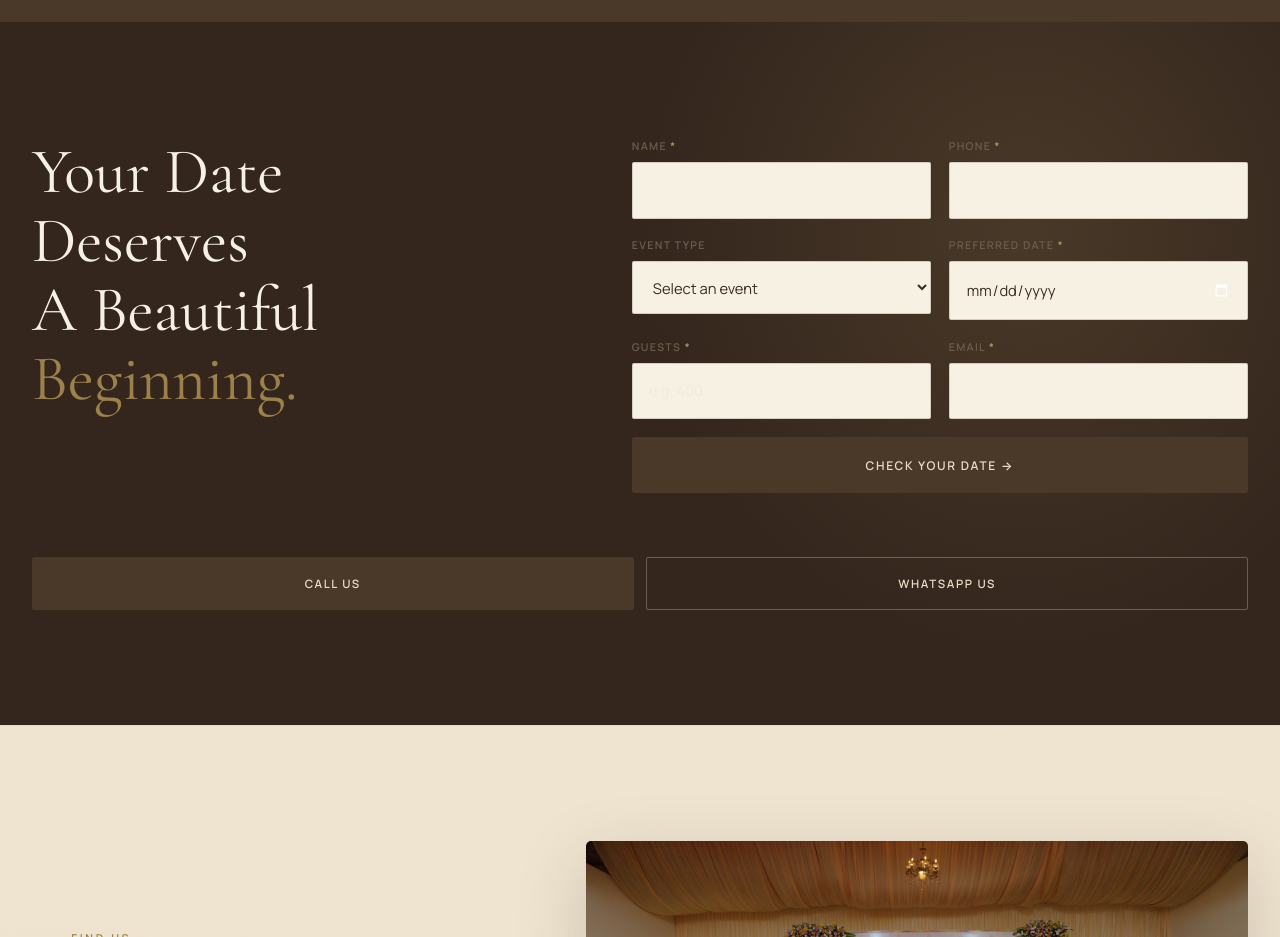
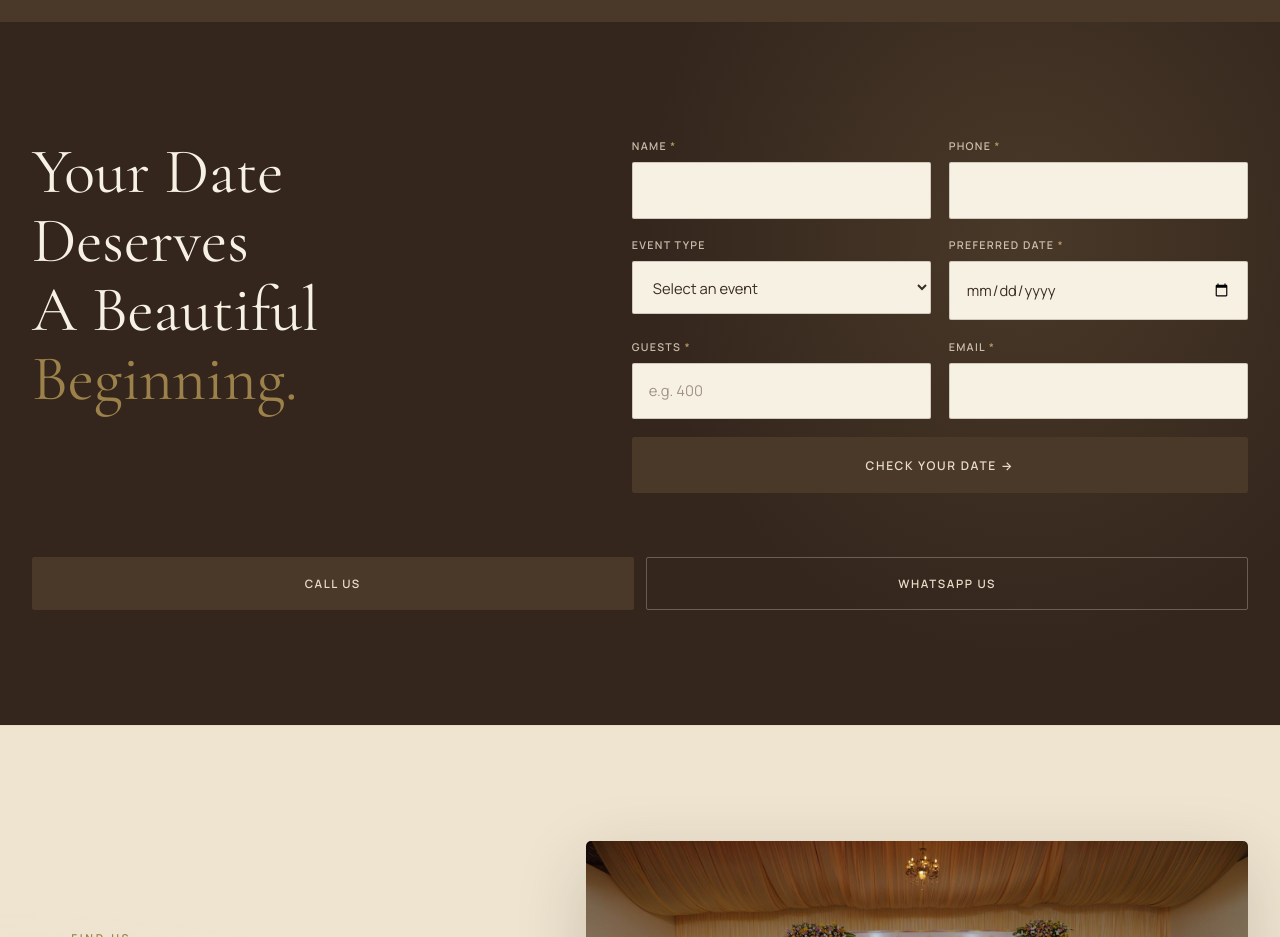
Before and after one commit to dhruvkumar2107/resort, a plain HTML site: page index.html in a window 1280 px wide. Shown: the part 6000-6937 px from the top of the page. Drawn offline with nearby package versions, Linux system fonts and the light colour scheme.

Commit message:
Fix invisible form labels, placeholders and select text

```diff
--- a/assets/css/styles.css
+++ b/assets/css/styles.css
@@ -45,6 +45,7 @@
   --font-serif: var(--serif);
   --text-muted: var(--text-mute);
   --radius: var(--r-lg);
+  --field-ph: rgba(74,56,41,.5);
 }
 
 .gallery-quote { font-family: var(--serif); font-weight: 500; color: var(--mud); }
@@ -947,35 +948,44 @@ body.nav-open { overflow: hidden; }
 }
 .booking-form .field.full { grid-column: 1 / -1; }
 .booking-form .field { display: flex; flex-direction: column; gap: .4rem; }
-.booking-form label {
+.booking-form .field label {
   font-size: .67rem;
   font-weight: 600;
   letter-spacing: .12em;
   text-transform: uppercase;
-  color: rgba(233,221,200,.6);
+  color: rgba(233,221,200,.82);
 }
 .req { color: var(--gold); }
-.booking-form input,
-.booking-form select {
+.booking-form .field input,
+.booking-form .field select {
   padding: .9rem 1rem;
-  background: rgba(233,221,200,.07);
-  border: 1px solid rgba(181,154,99,.28);
+  background: var(--cream);
+  border: 1px solid rgba(74,56,41,.22);
   border-radius: var(--r);
-  color: var(--beige);
+  color: var(--text);
   font-size: .92rem;
   transition: border-color .3s, box-shadow .3s, background .3s;
   outline: none;
   width: 100%;
 }
-.booking-form input::placeholder { color: rgba(233,221,200,.35); }
-.booking-form input:focus,
-.booking-form select:focus {
+.booking-form .field input::placeholder,
+.booking-form .field select::placeholder { color: var(--field-ph); opacity: 1; }
+.booking-form .field input:focus,
+.booking-form .field select:focus {
   border-color: var(--gold);
-  background: rgba(233,221,200,.11);
-  box-shadow: 0 0 0 3px rgba(181,154,99,.16);
-}
-.booking-form input[type="date"] { color-scheme: dark; }
-.booking-form select option { background: var(--mud-dark); color: var(--beige); }
+  background: #fff;
+  box-shadow: 0 0 0 3px rgba(181,154,99,.22);
+}
+.booking-form .field input[type="date"],
+.field input[type="date"] { color-scheme: light; }
+.booking-form .field select option,
+.field select option { background: var(--cream); color: var(--text); }
+.booking-form .field input:-webkit-autofill,
+.field input:-webkit-autofill {
+  -webkit-text-fill-color: var(--text);
+  box-shadow: 0 0 0 1000px var(--cream) inset;
+  transition: background-color 9999s ease-out 0s;
+}
 .booking-form .error-msg { display: none; font-size: .7rem; color: #E3A597; }
 .booking-form .field.invalid .error-msg { display: block; }
 .booking-form .field.invalid input,
@@ -1283,6 +1293,9 @@ body.nav-open { overflow: hidden; }
   transition: border-color .3s, box-shadow .3s;
 }
 .field textarea { resize: vertical; min-height: 130px; }
+.field input::placeholder,
+.field select::placeholder,
+.field textarea::placeholder { color: var(--field-ph); opacity: 1; }
 .field input:focus,
 .field select:focus,
 .field textarea:focus {
```
